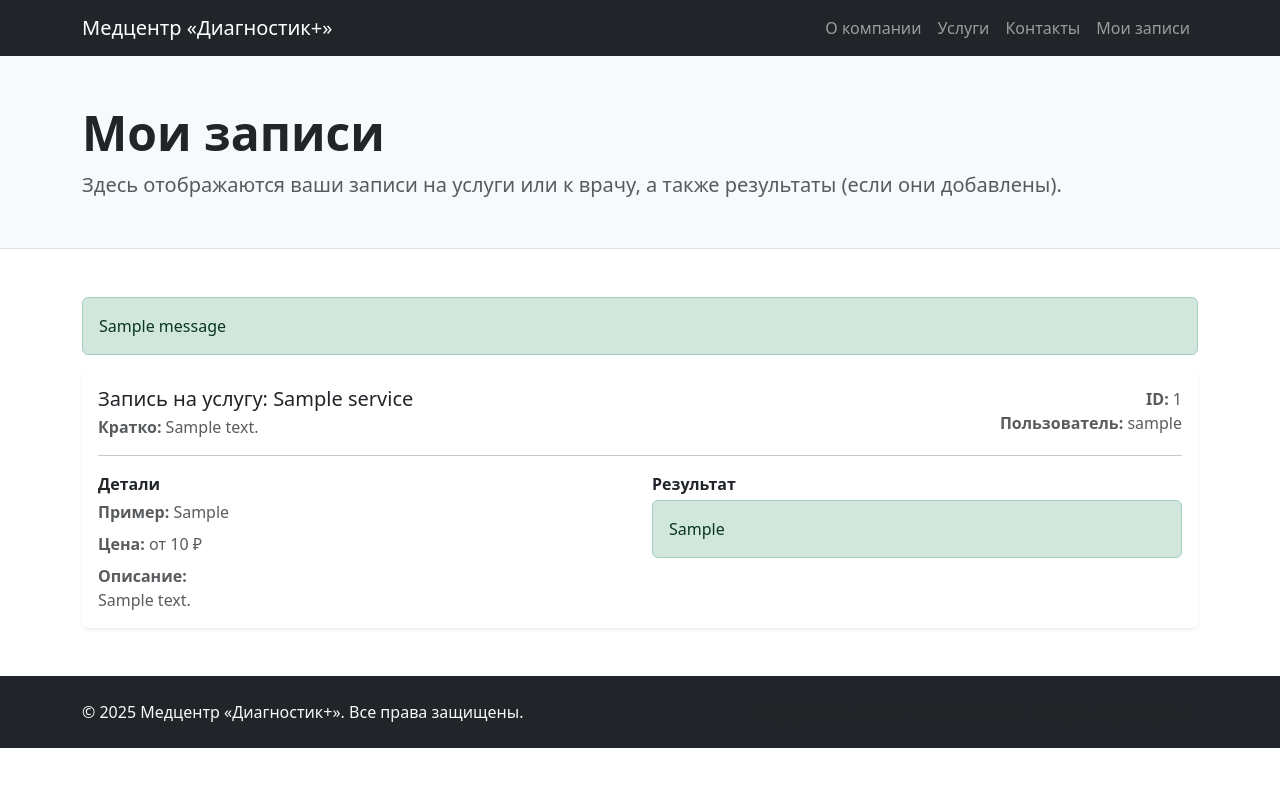
After one commit to aomakaomak/diploma, a Django app: page /appointments/ in a window 1280 px wide. The commit adds this page. Shown: the top 787 px of the page. Run offline with Django 5.2, Linux system fonts and the light colour scheme; tables that the repository leaves empty hold one stand-in row (values such as "Sample post"); one stand-in notice (Sample message) is shown; some libraries are stand-ins or nearby versions.

Commit message:
добавлен список записей

```diff
--- /dev/null
+++ b/services/templates/services/appointments.html
@@ -0,0 +1,118 @@
+{% extends 'services/base.html' %}
+
+{% block title %}Мои записи{% endblock %}
+
+{% block content %}
+
+<header class="py-5 bg-light border-bottom">
+    <div class="container">
+        <h1 class="display-5 fw-bold mb-2">Мои записи</h1>
+        <p class="lead mb-0 text-muted">
+            Здесь отображаются ваши записи на услуги или к врачу, а также результаты (если они добавлены).
+        </p>
+    </div>
+</header>
+
+<section class="py-5">
+    <div class="container">
+
+        {% if messages %}
+            {% for message in messages %}
+                <div class="alert alert-{{ message.tags }} mb-3" role="alert">
+                    {{ message }}
+                </div>
+            {% endfor %}
+        {% endif %}
+
+        {% if appointments %}
+            <div class="row gy-4">
+                {% for appointment in appointments %}
+                    <div class="col-12">
+                        <div class="card border-0 shadow-sm">
+                            <div class="card-body">
+
+                                <div class="d-flex flex-column flex-md-row justify-content-between gap-2">
+                                    <div>
+                                        <h2 class="h5 mb-1">
+                                            {% if appointment.service %}
+                                                Запись на услугу: {{ appointment.service.title }}
+                                            {% elif appointment.doctor %}
+                                                Запись к врачу: {{ appointment.doctor.name }}
+                                            {% else %}
+                                                Запись (не выбран врач/услуга)
+                                            {% endif %}
+                                        </h2>
+
+                                        <div class="text-muted">
+                                            {% if appointment.service %}
+                                                <span class="fw-semibold">Кратко:</span> {{ appointment.service.short_description }}
+                                            {% elif appointment.doctor %}
+                                                <span class="fw-semibold">Специализация:</span> {{ appointment.doctor.specialization }}
+                                            {% endif %}
+                                        </div>
+                                    </div>
+
+                                    <div class="text-muted text-md-end">
+                                        <div><span class="fw-semibold">ID:</span> {{ appointment.id }}</div>
+                                        <div><span class="fw-semibold">Пользователь:</span> {{ appointment.user }}</div>
+                                    </div>
+                                </div>
+
+                                <hr class="my-3">
+
+                                <div class="row gy-3">
+                                    <div class="col-lg-6">
+                                        <div class="fw-semibold mb-1">Детали</div>
+
+                                        {% if appointment.service %}
+                                            <div class="text-muted mb-2">
+                                                <span class="fw-semibold">Пример:</span> {{ appointment.service.example }}
+                                            </div>
+                                            <div class="text-muted mb-2">
+                                                <span class="fw-semibold">Цена:</span> от {{ appointment.service.price }} ₽
+                                            </div>
+                                            <div class="text-muted">
+                                                <span class="fw-semibold">Описание:</span><br>
+                                                {{ appointment.service.full_description|linebreaksbr }}
+                                            </div>
+                                        {% elif appointment.doctor %}
+                                            <div class="text-muted">
+                                                Если нужно — добавь в модель врача описание/стаж/кабинет, и мы красиво выведем здесь.
+                                            </div>
+                                        {% else %}
+                                            <div class="text-muted">
+                                                У этой записи не выбран ни врач, ни услуга.
+                                            </div>
+                                        {% endif %}
+                                    </div>
+
+                                    <div class="col-lg-6">
+                                        <div class="fw-semibold mb-1">Результат</div>
+
+                                        {% if appointment.result %}
+                                            <div class="alert alert-success mb-0">
+                                                {{ appointment.result|linebreaksbr }}
+                                            </div>
+                                        {% else %}
+                                            <div class="alert alert-secondary mb-0">
+                                                Результат пока не добавлен.
+                                            </div>
+                                        {% endif %}
+                                    </div>
+                                </div>
+
+                            </div>
+                        </div>
+                    </div>
+                {% endfor %}
+            </div>
+        {% else %}
+            <div class="alert alert-secondary text-center mb-0">
+                У вас пока нет записей.
+            </div>
+        {% endif %}
+
+    </div>
+</section>
+
+{% endblock %}
--- a/services/templates/services/base.html
+++ b/services/templates/services/base.html
@@ -31,7 +31,7 @@
                     <a class="nav-link" href="{% url 'services:contacts' %}">Контакты</a>
                 </li>
                 <li class="nav-item">
-                    <a class="nav-link" href="#feedback">Обратная связь</a>
+                    <a class="nav-link" href="{% url 'services:appointments_list' %}">Мои записи</a>
                 </li>
             </ul>
         </div>
--- a/services/urls.py
+++ b/services/urls.py
@@ -2,7 +2,7 @@ from django.urls import path
 
 
 from .views import HomeView, ServiceCreateView, ServiceDetailView, DoctorListView, ServicesListView, ContactsView, \
-    AppointmentCreateView
+    AppointmentCreateView, AppointmentsListView
 
 app_name = 'services'
 
@@ -14,5 +14,6 @@ urlpatterns = [
     path('services/', ServicesListView.as_view(), name='services_list'),
     path("contacts/", ContactsView.as_view(), name="contacts"),
     path('new-appointment/', AppointmentCreateView.as_view(), name='appointment_create'),
+    path('appointments/', AppointmentsListView.as_view(), name='appointments_list'),
 
 ]
--- a/services/views.py
+++ b/services/views.py
@@ -132,3 +132,9 @@ class AppointmentCreateView(CreateView):
     form_class = AppointmentForm
     template_name = 'services/appointment_form.html'
     success_url = reverse_lazy('services:home')
+
+
+class AppointmentsListView(ListView):
+    model = Appointment
+    template_name = "services/appointments.html"
+    context_object_name = "appointments"
```
Also changed, not shown: services/models.py (+2 -5 lines).
